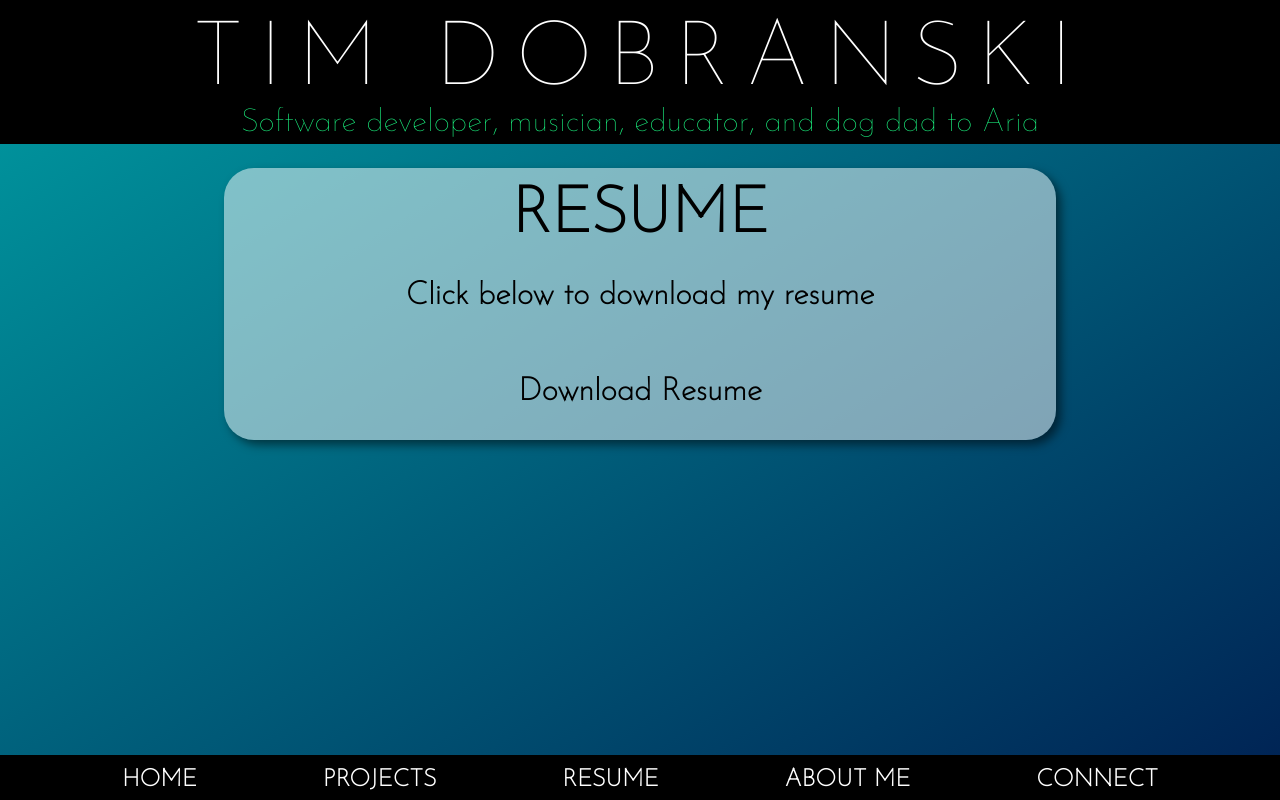
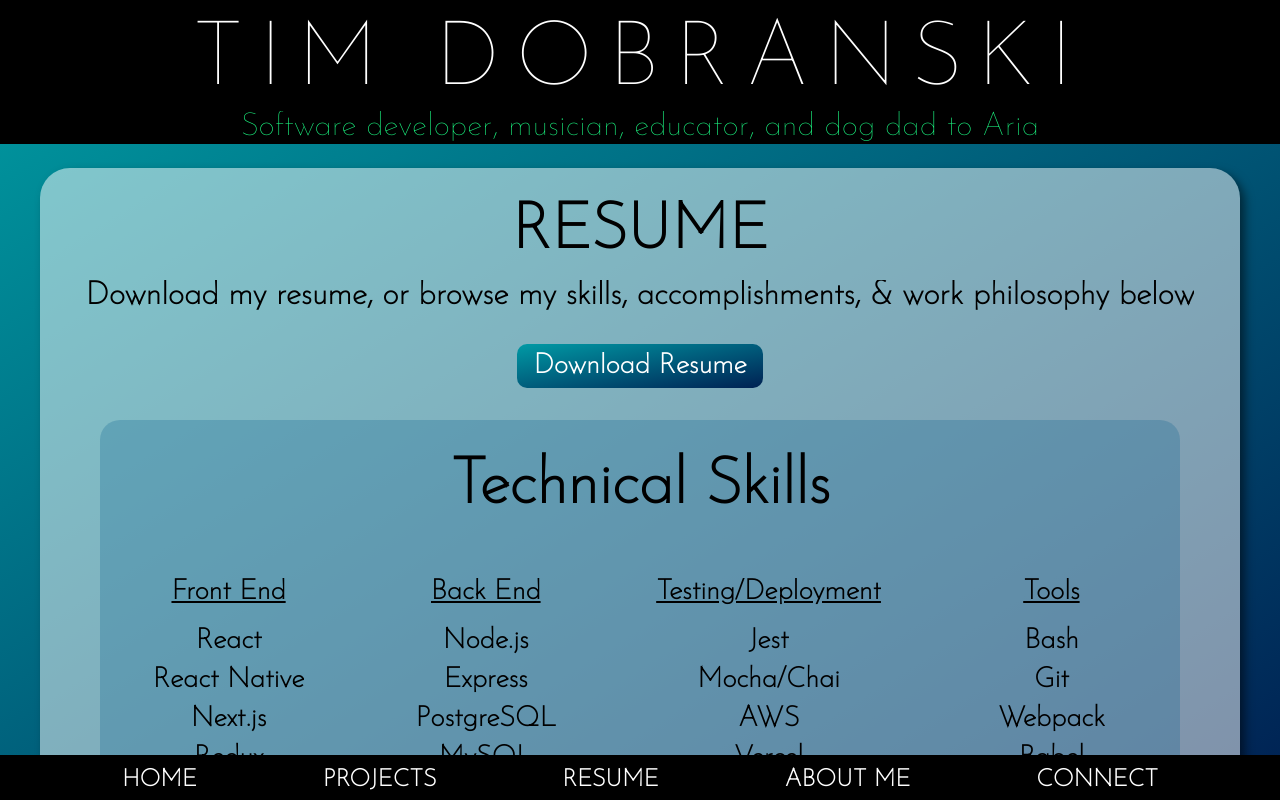
Before and after one commit to timdobranski/portfolio, a Next.js app: page /Resume in a window 1280 px wide. Built offline with nearby package versions, Linux system fonts and the light colour scheme.

Commit message:
Built out resume section

```diff
--- a/src/app/Projects/atelier-apparel/page.js
+++ b/src/app/Projects/atelier-apparel/page.js
@@ -7,7 +7,7 @@ import darkMode from '../../../../public/images/projects/atelier-apparel/dark-mo
 export default function AtelierApparel() {
   const projectData = {
     name: 'ATELIER APPAREL',
-    date: 'SPRING 2023',
+    date: 'Spring 2023',
     description: [`This project is a front-end e-commerce website for a fictional clothing retailer. It was build in a team of three,
     with each team member handling a different section of the site.`, `My responsibilities included the related products carousel and a
     'My Outfit' carousel for users to add and save their favorite items. As a stretch goal, I was also able to implement a dark mode
--- a/src/app/Resume/Resume.module.css
+++ b/src/app/Resume/Resume.module.css
@@ -11,8 +11,8 @@
   height: auto;
   overflow-y: auto;
   width: 65%;
-  min-width: 500px;
-  background: rgba(255, 255, 255, .5);
+  min-width: 1200px;
+  background: rgba(255, 255, 255, 0.5);
   border-radius: 30px;
   box-shadow: 5px 5px 10px rgba(0, 0, 0, 0.5);
 }
@@ -20,8 +20,8 @@
   color: black;
   font-size: 4rem;
   margin: 0;
-  margin-top: 1rem;
-  margin-bottom: 2rem;
+  margin-top: 2rem;
+  margin-bottom: 1rem;
 }
 .resumeContainer p {
   font-size: 2rem;
@@ -29,11 +29,81 @@
   margin-top: 0;
 }
 .resumeLink {
+  font-size: 1.75rem;
+  font-weight: bold;
+  color: white;
+  text-decoration: none;
+  transition: color 1s ease;
+  background-color: rgb(0, 74, 153);
+  background: linear-gradient(to bottom right, rgb(0, 154, 165), rgb(0, 33, 83));
+  padding: 0.5rem 1rem 0.5rem 1rem;
+  border-radius: 10px;
+  transition: transform 0.3s ease;
+}
+.resumeLink:hover {
+  transform: scale(1.1);
+}
+.resumeGrid {
+  display: grid;
+  grid-template-columns: 1fr 1fr 1.2fr 1fr;
+  grid-template-rows: 4;
+  /* margin: 2rem; */
+  width: 90%;
   margin-top: 2rem;
   margin-bottom: 2rem;
+  border-radius: 20px;
+  background-color: rgba(0, 92, 142, 0.245);
+
+}
+.resumeGrid li {
+  list-style-type: none;
+  padding: 0;
+  margin: 0;
+  text-align: center;
+  font-weight: bold;
+  font-size: 1.75rem;
+  line-height: 1.4;
+}
+.resumeGridItem {
+  display: flex;
+  flex-direction: column;
+  justify-content: flex-start;
+  align-items: center;
+  padding-right: 40px;
+  margin: 0;
+}
+.resumeGridItem h2 {
+  margin-bottom: 0;
+  margin-left: 40px;
+  font-size: 1.75rem;
+  text-decoration: underline;
+}
+.skillsLabel {
+  margin:2rem;;
+  font-size: 4rem;
+  grid-row: 1;
+  grid-column: 1 / 5;
+  line-height: 1.1;
+}
+
+.accomplishmentsGridItem {
+  grid-row: 2;
+  grid-column: 1 / 5;
+  margin-bottom: 0;
+  margin-left: 40px;
   font-size: 2rem;
-  font-weight: bold;
-  color: black;
-  text-decoration: none;
-  transition: color 1s ease;
+  text-align: left;
 }
+.accomplishmentsGridItem li {
+  margin-right: 60px;
+  font-size: 1.5rem;
+  line-height: 2;
+  text-align: left;
+}
+.philosophy {
+  display: inline-block;
+  margin: 2rem;
+  grid-column: 1 / 5;
+  text-align: center;
+  font-size: 1.75rem;
+}
--- a/src/app/Resume/page.js
+++ b/src/app/Resume/page.js
@@ -1,19 +1,88 @@
 import styles from './Resume.module.css'
 
 export default function Resume() {
+
   return (
     <div className={styles.resumeContainer}>
-      <h1>RESUME</h1>
-      <p>Click below to download my resume</p>
-      <a href='https://docs.google.com/document/d/1W2uhSpW7nABS7ghYJyMSFq4B4OewsUBZX-lPDuYDrVk/edit?usp=sharing' target='_blank' rel='noreferrer'>
-        <div className={styles.resumeLink}>Download Resume</div>
+      <h1 >RESUME</h1>
+      <p>Download my resume, or browse my skills, accomplishments, & work philosophy below</p>
+      <a className={styles.resumeLink}href='https://docs.google.com/document/d/1W2uhSpW7nABS7ghYJyMSFq4B4OewsUBZX-lPDuYDrVk/edit?usp=sharing' target='_blank' rel='noreferrer'>
+        <div >Download Resume</div>
       </a>
       <div className={styles.resumeGrid}>
-        <div className={styles.resumeYears}></div>
-        <div className={styles.resumeSkills}></div>
+      <h2 className={styles.skillsLabel}>Technical Skills</h2>
+        <div className={`${styles.frontEnd} ${styles.resumeGridItem}`}>
+          <h2>Front End</h2>
+          <ul>
+            <li>React</li>
+            <li>React Native</li>
+            <li>Next.js</li>
+            <li>Redux</li>
+            <li>HTML5</li>
+            <li>CSS3</li>
+            <li>JavaScript</li>
+            <li>TypeScript</li>
+            <li>jQuery</li>
+            <li>Tailwind</li>
+          </ul>
+        </div>
+        <div className={`${styles.backEnd} ${styles.resumeGridItem}`}>
+          <h2>Back End</h2>
+          <ul>
+            <li>Node.js</li>
+            <li>Express</li>
+            <li>PostgreSQL</li>
+            <li>MySQL</li>
+            <li>MongoDB</li>
+            <li>RESTful APIs</li>
+          </ul>
+        </div>
+        <div className={`${styles.testingDeployment} ${styles.resumeGridItem}`}>
+          <h2>Testing/Deployment</h2>
+          <ul>
+            <li>Jest</li>
+            <li>Mocha/Chai</li>
+            <li>AWS</li>
+            <li>Vercel</li>
+            <li>Test-Driven Development</li>
+            </ul>
+        </div>
+        <div className={`${styles.tools} ${styles.resumeGridItem}`}>
+          <h2>Tools</h2>
+          <ul>
+            <li>Bash</li>
+            <li>Git</li>
+            <li>Webpack</li>
+            <li>Babel</li>
+            <li>npm</li>
+            <li>GIMP</li>
+          </ul>
+        </div>
+      </div>
 
 
+      <div className={styles.resumeGrid}>
+        <h2 className={styles.skillsLabel}>Professional Accomplishments</h2>
+        <div className={`${styles.accomplishmentsGridItem}`}>
+          <ul>
+            <li>* Founded and sustained a Yelp 5-star small business over 14+ years, the La Mesa String School
+            </li>
+            <li>* Designed & implemented lesson plans for students of various skills, ages, & musical preferences</li>
+            <li>* Published 2 editions of original textbook, The String School Guitar Method</li>
+            <li>* Organized & held biannual student concerts for families</li>
+            <li>* Developed & fostered positive relationships & communication with 35-45 weekly students & families</li>
+          </ul>
+        </div>
+      </div>
 
+      <div className={styles.resumeGrid}>
+        <h2 className={styles.skillsLabel}>Philosophy</h2>
+        <p className={styles.philosophy}>{`I believe in personal growth both in and outside of the workplace. I strive to be a
+        lifelong learner, and I genuinely enjoy the experience of accumulating new skills and experiences. I also value
+        downtime, work-life balance and the opportunity to refresh and regroup at my peak ability. I work best in an environment
+        where my contributions can be seen, and I take great personal pride in everything I work on.`} </p>
+        <p className={styles.philosophy}>{`I believe in living life with integrity, and that if you're going to do something,
+        you should do it well.`}</p>
       </div>
     </div>
   )
--- a/src/app/globals.css
+++ b/src/app/globals.css
@@ -6,8 +6,6 @@
 a {
   text-decoration: none;
 }
-
-
 #app {
   position: relative;
   height: 100vh;
@@ -38,12 +36,13 @@ overflow: hidden;
 }
 .title {
   font-size: 2.5rem;
-  margin: 0;
+  margin: 0 auto;
   padding-top: 1rem;
   color: white;
   font-weight: 100;
   font-size: 90px;
-  letter-spacing: 15px
+  letter-spacing: 15px;
+  display: inline-block;
 }
 
 .footerGrid {
@@ -81,6 +80,22 @@ overflow: hidden;
   transform:scale(1.1);
 }
 
+.appButton {
+  font-size: 1.75rem;
+  font-weight: bold;
+  color: white;
+  text-decoration: none;
+  transition: color 1s ease;
+  background-color: rgb(0, 74, 153);
+  background: linear-gradient(to bottom right, rgb(0, 154, 165), rgb(0, 33, 83));
+  padding: 0.5rem 1rem 0.5rem 1rem;
+  border-radius: 10px;
+  transition: transform 0.3s ease;
+}
+.appButton:hover {
+  transform: scale(1.1);
+}
+
 
 @media (max-width: 768px) {
   #header-container{
--- a/src/components/Project/Project.module.css
+++ b/src/components/Project/Project.module.css
@@ -51,6 +51,9 @@
   width: 65%;
   margin: 0 auto;
   margin-top: 1rem;
+  transition: color 1s ease;
+  background: linear-gradient(to bottom right, rgb(0, 154, 165), rgb(0, 33, 83));
+  transition: transform 0.3s ease;
 }
 .projectLink:hover {
 
```
